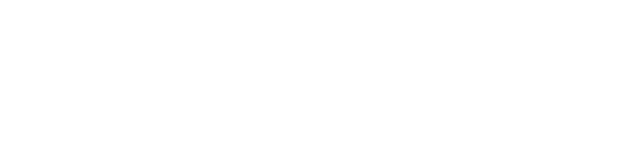
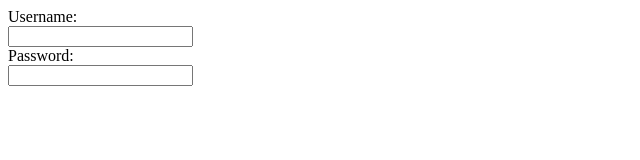
Before and after one commit to cbernard8/dbms-project-login-portal, a plain HTML site: page web/index.html in a window 1280 px wide. Shown: the whole page, without its empty margins (0-640 px from the left). Drawn offline with Linux system fonts and the light colour scheme.

Commit message:
Basic form strucutre added to html.

```diff
--- a/web/index.html
+++ b/web/index.html
@@ -1,5 +1,13 @@
 <!DOCTYPE html>
 <html>
+
+  <form>
+    <label>Username:</label><br>
+    <input type="text"><br>
+    <label>Password:</label><br>
+    <input type="text"><br>
+
+  </form>
 
 
 
```
